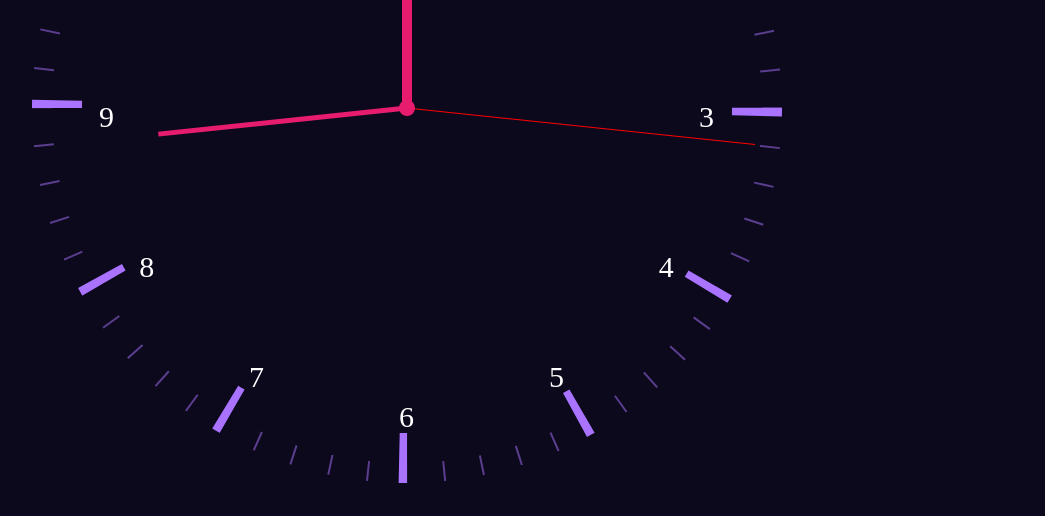
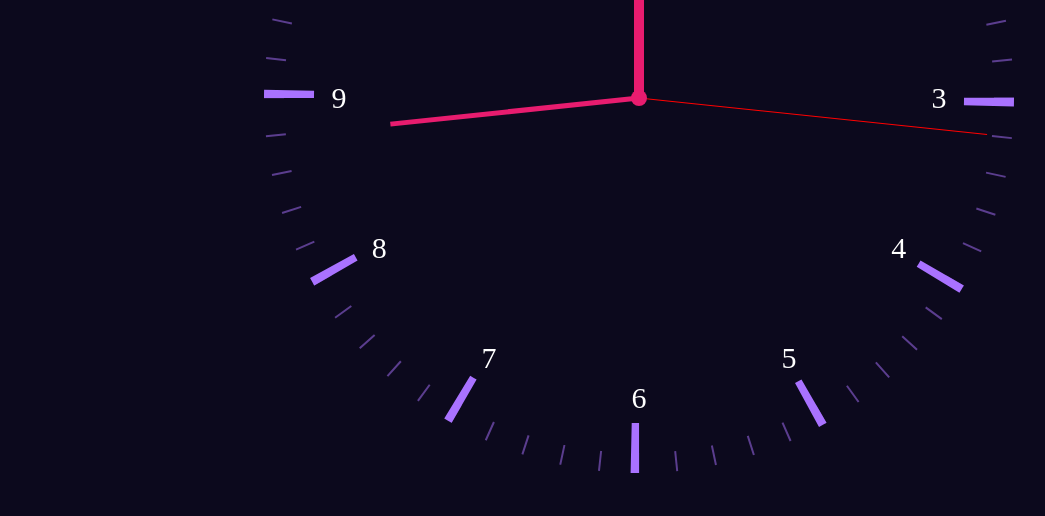
Before and after one commit to OmerYALTIRIK/analog-saat, a plain HTML site: page index.html in a window 1280 px wide. Shown: the part 300-816 px from the top of the page, without its empty margins (1-1046 px from the left). Drawn offline with Linux system fonts and the light colour scheme.

Commit message:
Clock optimization & sync correction

```diff
--- a/index.html
+++ b/index.html
@@ -8,6 +8,7 @@
     <link rel="stylesheet" href="style.css" />
   </head>
   <body>
+    <div class="clock">
       <svg width="800" height="800">
         <circle class="small-lines" cx="400" cy="400" r="365" fill="none" stroke-width="20" stroke-dasharray="2,36.2" />
         <circle class="big-lines" cx="400" cy="400" r="350" fill="none" stroke-width="50" stroke-dasharray="8,175.1666" />
@@ -17,6 +18,7 @@
         <circle cx="400" cy="400" r="8" fill="#e81c6f" />
       </svg>
       <div id="numbers"></div>
+    </div>
 
     <script src="script.js"></script>
   </body>
--- a/script.js
+++ b/script.js
@@ -1,3 +1,4 @@
+function initializeClock() {
   let numbersDiv = document.getElementById("numbers");
 
   for (let i = 0; i < 12; i++) {
@@ -14,11 +15,15 @@ for (let i = 0; i < 12; i++) {
   function timeFnc() {
     let now = new Date();
     let akrep = document.querySelector(".akrep");
-  akrep.style = `transform: rotate(${now.getHours() * 30}deg)`;
+    akrep.style.transform = `rotate(${now.getHours() * 30}deg)`;
     let yelkovan = document.querySelector(".yelkovan");
-  yelkovan.style = `transform: rotate(${now.getMinutes() * 6}deg)`;
+    yelkovan.style.transform = `rotate(${now.getMinutes() * 6}deg)`;
     let second = document.querySelector(".second");
-  second.style = `transform: rotate(${now.getSeconds() * 6}deg)`;
+    second.style.transform = `rotate(${now.getSeconds() * 6}deg)`;
   }
+
   setInterval(timeFnc, 1000);
   timeFnc();
+}
+
+initializeClock();
--- a/style.css
+++ b/style.css
@@ -2,9 +2,7 @@ body {
   display: flex;
   background-color: #0c091d;
 }
-svg {
-  /* margin: auto; */
-}
+
 .small-lines {
   stroke: rgba(169, 114, 255, 0.5);
 }
@@ -20,13 +18,17 @@ svg {
 .second {
   transform-origin: 400px 400px;
 }
-/* #numbers {
-  position: relative;
-  width: 800px;
-  height: 800px;
-} */
+
 .text {
-  position: fixed;
+  position: absolute;
   font-size: 30px;
   color: #fff;
+  transform: translate(-50%, -50%);
 }
+
+.clock {
+  position: absolute;
+  top: 50%;
+  left: 50%;
+  transform: translate(-50%, -50%);
+}
```
Lines whose indentation alone changed are shown as unchanged.
